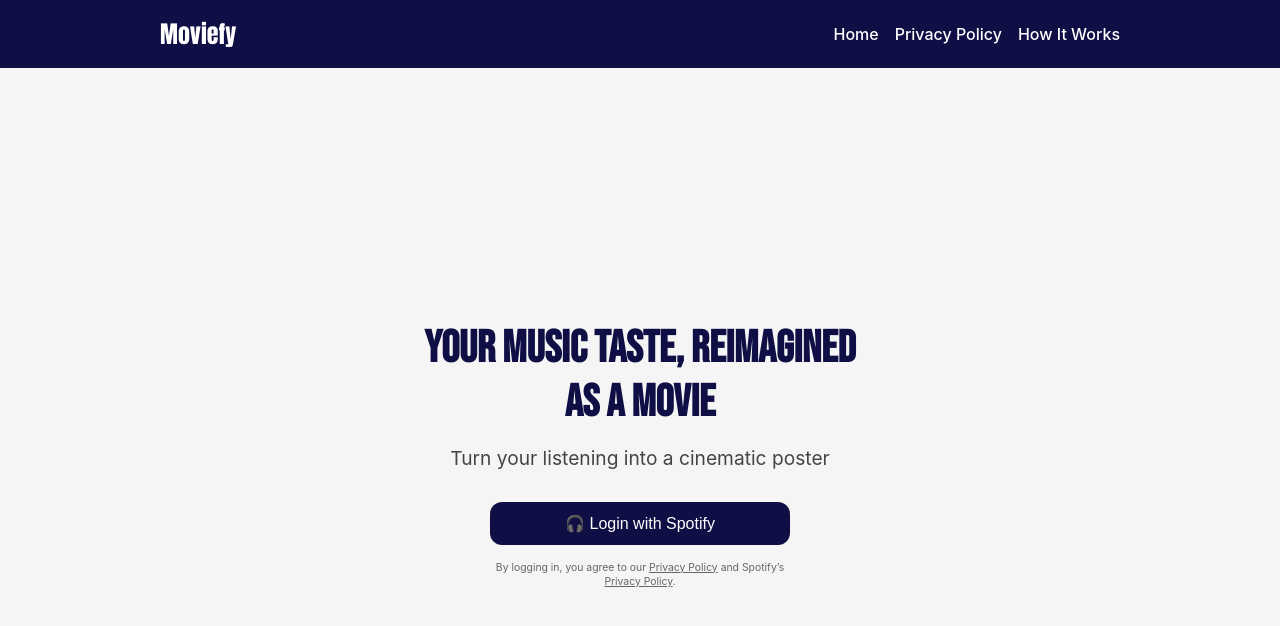
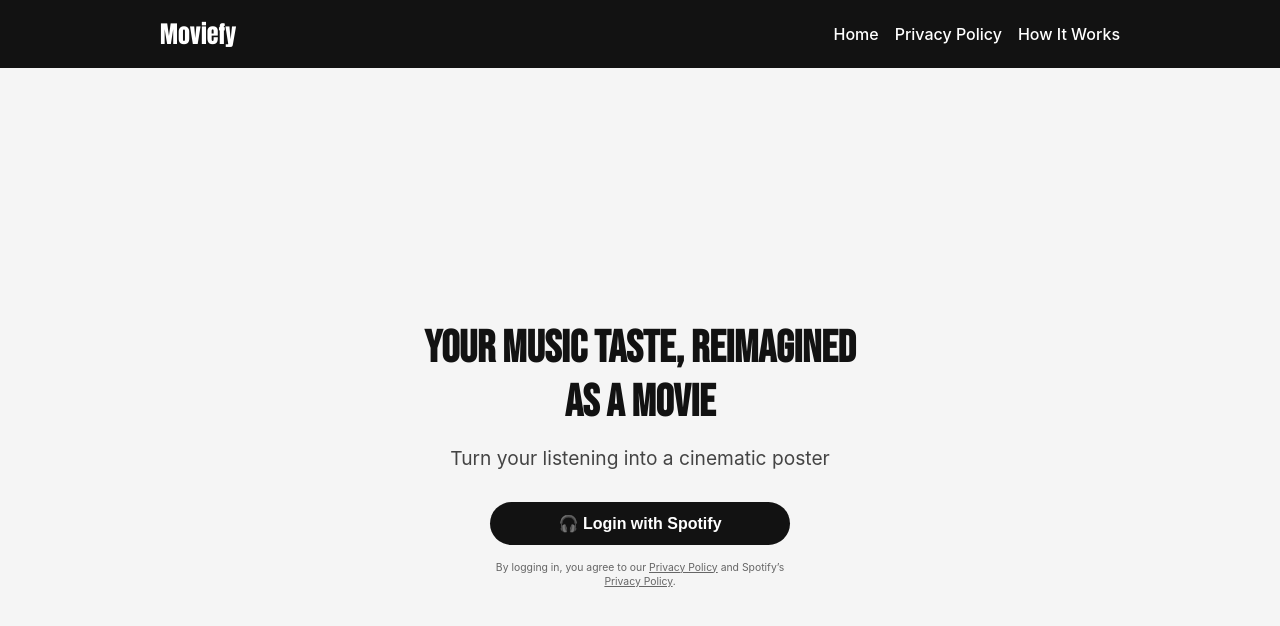
Before and after one commit to webhistories/moviefy, a plain HTML site: page index.html in a window 1280 px wide. Drawn offline with Linux system fonts and the light colour scheme; a script that the page names is missing; a web font is replaced by a local one.

Commit message:
Change on button style

```diff
--- a/css/styles.css
+++ b/css/styles.css
@@ -20,7 +20,7 @@ body {
 /* Header */
 .header {
   width: 100%;
-  background-color: #0f0e45;
+  background-color: #121212;
   color: white;
   padding: 1rem;
   position: fixed;
@@ -67,7 +67,7 @@ body {
   .menu {
     display: none;
     flex-direction: column;
-    background: #0f0e45;
+    background: #121212;
     position: absolute;
     top: 60px;
     right: 1rem;
@@ -101,7 +101,7 @@ body {
   font-size: 2.8rem;
   font-weight: 700;
   font-family: 'Bebas Neue', sans-serif;
-  color: #0f0e45;
+  color: #121212;
   margin: 1rem 0;
   line-height: 1.2;
 }
@@ -130,11 +130,11 @@ body {
 }
 
 /* Button Styling */
-button {
+/*button {
   padding: 0.75rem 1.5rem;
   font-size: 1rem;
   font-weight: 500;
-  background-color: #0f0e45;
+  background-color: #121212;
   color: white;
   border: none;
   border-radius: 12px;
@@ -142,12 +142,30 @@ button {
   transition: all 0.2s ease;
   width: 80%;
   max-width: 300px;
+}*/
+button {
+  padding: 0.75rem 2rem;
+  font-size: 1rem;
+  font-weight: 600;
+  background-color: #121212;
+  color: white;
+  border: none;
+  border-radius: 999px;
+  cursor: pointer;
+  transition: all 0.2s ease;
+  width: 80%;
+  max-width: 300px;
+  text-align: center;
 }
-
-button:hover {
+/*button:hover {
   background-color: #1aa34a;
   transform: translateY(-2px);
   box-shadow: 0 8px 20px rgba(30, 215, 96, 0.2);
+}*/
+button:hover {
+  background-color: #1ed760;
+  transform: translateY(-2px);
+  box-shadow: 0 8px 20px rgba(30, 215, 96, 0.3);
 }
 
 button:disabled {
```
Also changed, not shown: privacy.html (+17 -5 lines).
